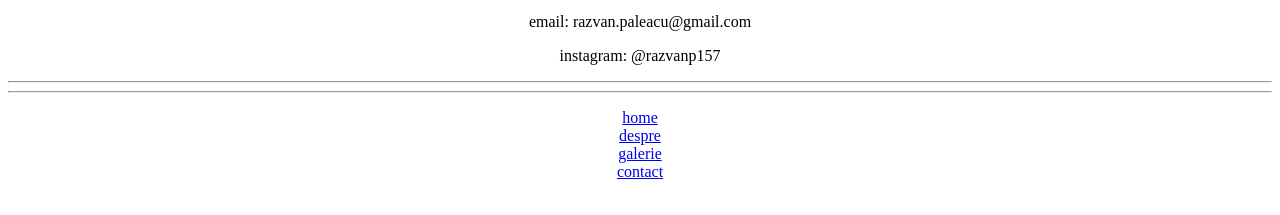
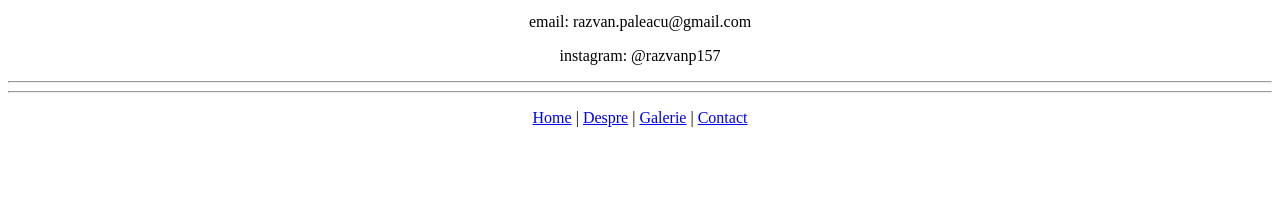
Before and after one commit to razvanpaleacu/htmlproiect, a plain HTML site: page contact.html in a window 1280 px wide. Shown: the part 87-302 px from the top of the page. Drawn offline with Linux system fonts and the light colour scheme.

Commit message:
Update contact.html

```diff
--- a/contact.html
+++ b/contact.html
@@ -30,11 +30,11 @@
 <hr>
 
 <p>
-<a href="index.html">home</a><br>
-<a href="despre.html">despre</a><br>
-<a href="galerie.html">galerie</a><br>
-<a href="contact.html">contact</a>
-</p>
+        <a href="index.html">Home</a> |
+        <a href="despre.html">Despre</a> |
+        <a href="galerie.html">Galerie</a> |
+        <a href="contact.html">Contact</a>
+    </p>
 
 
 </center>
```
